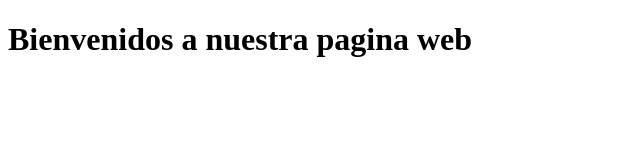
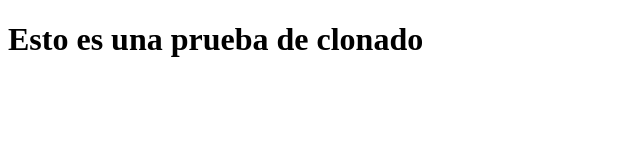
Before and after one commit to frkolc/proyecto-de-evaluacion-git, a plain HTML site: page index.html in a window 1280 px wide. Shown: the whole page, without its empty margins (0-640 px from the left). Drawn offline with Linux system fonts and the light colour scheme.

Commit message:
initial clone

```diff
--- a/index.html
+++ b/index.html
@@ -7,6 +7,6 @@
     <title>Document</title>
 </head>
 <body>
-    <h1>Bienvenidos a nuestra pagina web</h1>
+    <h1>Esto es una prueba de clonado</h1>
 </body>
 </html>
```
